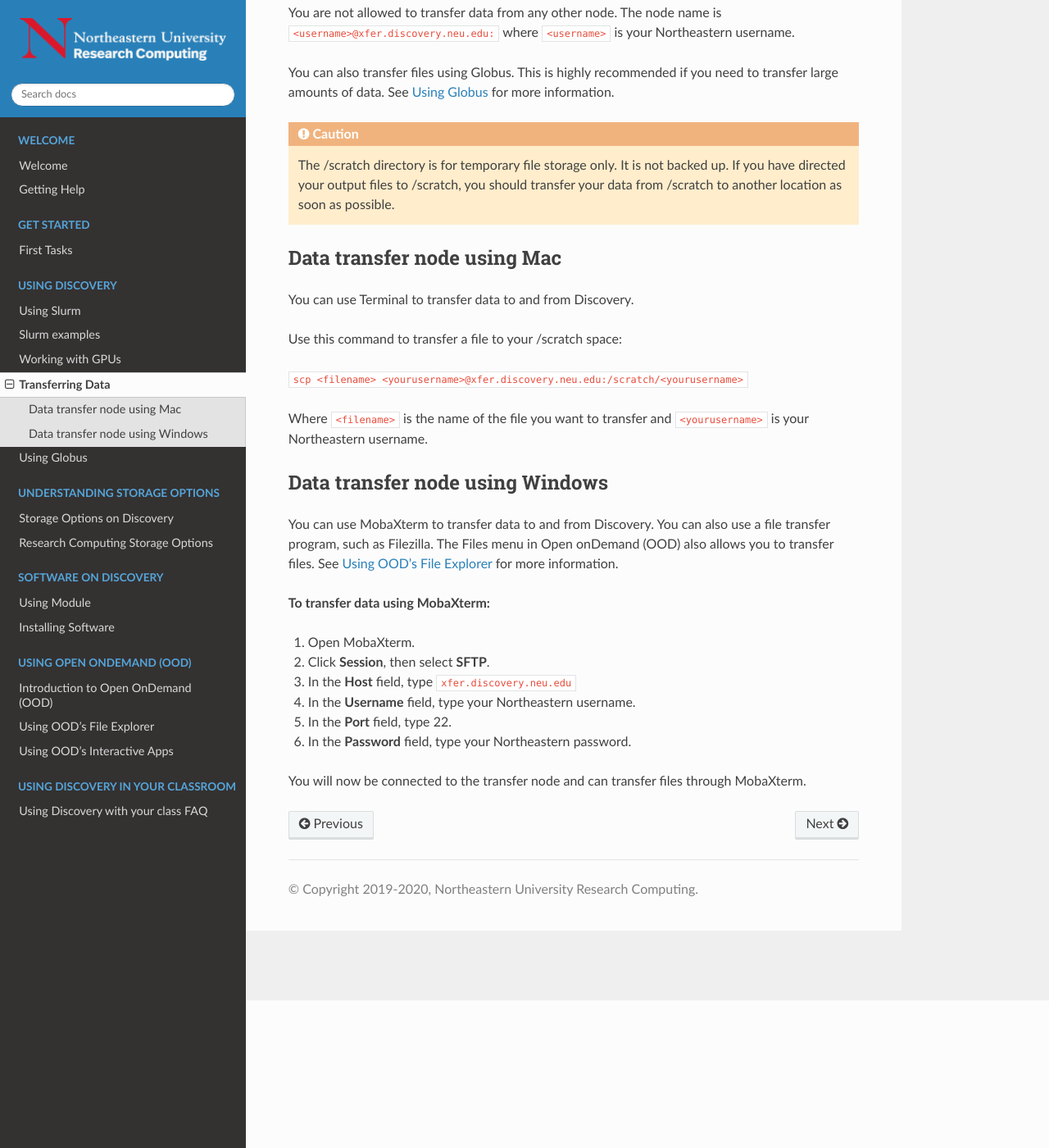
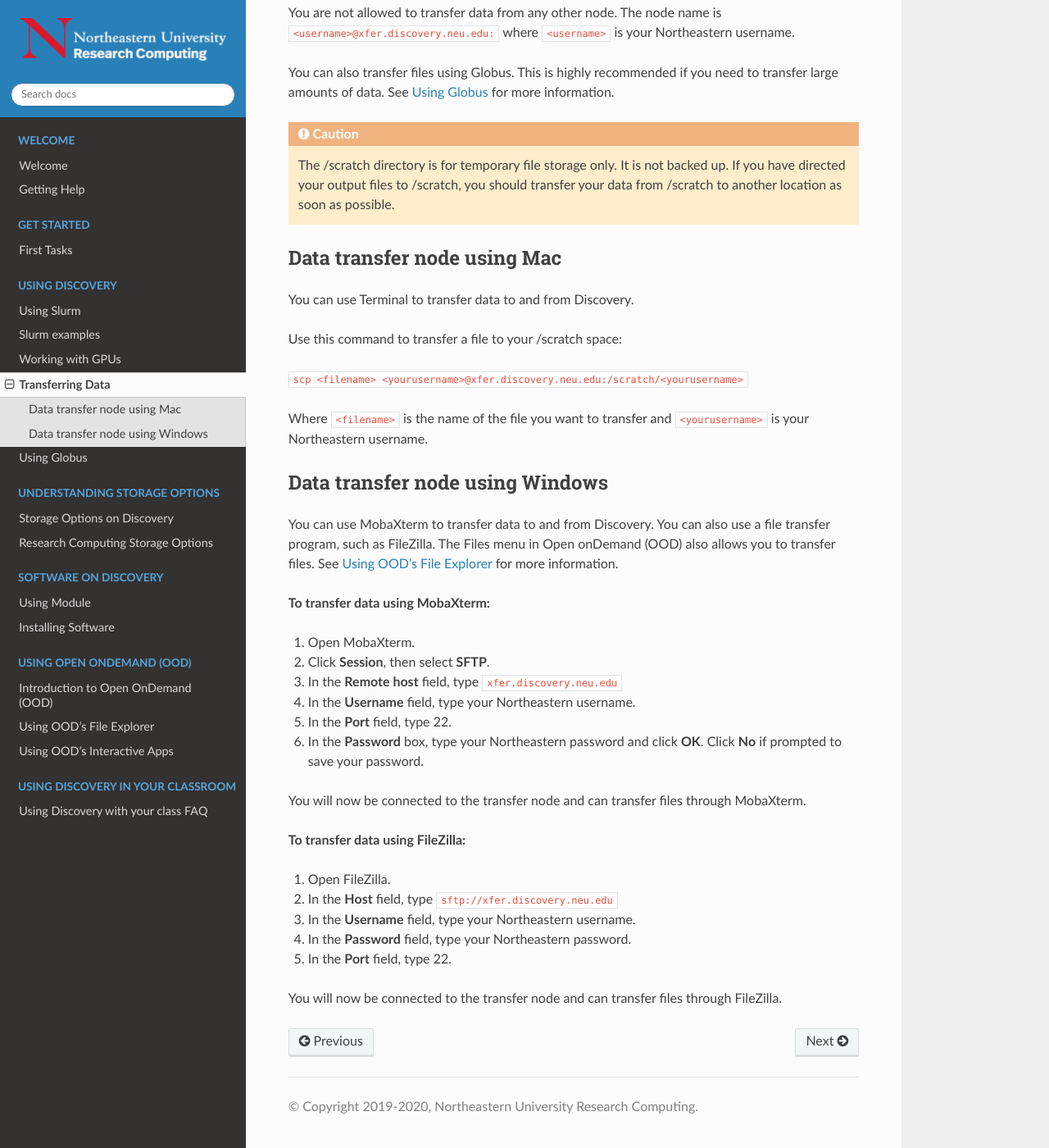
Before and after one commit to northeastern-rc/rc-public-documentation, a Sphinx documentation site: the page built from docs/source/using-discovery/transferringdata.rst, in a window 1280 px wide and 1400 px high, scrolled down 180 px. Shown: the whole window at 82% size. Built offline with Sphinx 7.4.7 and the Read the Docs theme 2.0.0, drawn with Linux system fonts in a browser that asks for light colours.

Commit message:
updating transfer data topic

```diff
--- a/docs/source/using-discovery/transferringdata.rst
+++ b/docs/source/using-discovery/transferringdata.rst
@@ -27,7 +27,7 @@
 
 Data transfer node using Windows
 ================================
-You can use MobaXterm to transfer data to and from Discovery. You can also use a file transfer program, such as Filezilla.
+You can use MobaXterm to transfer data to and from Discovery. You can also use a file transfer program, such as FileZilla.
 The Files menu in Open onDemand (OOD) also allows you to transfer files. See :ref:`file_explorer` for more information.
 
 **To transfer data using MobaXterm:**
@@ -36,12 +36,26 @@
 
 2. Click **Session**, then select **SFTP**.
 
-3. In the **Host** field, type ``xfer.discovery.neu.edu``
+3. In the **Remote host** field, type ``xfer.discovery.neu.edu``
 
 4. In the **Username** field, type your Northeastern username.
 
 5. In the **Port** field, type 22.
 
-6. In the **Password** field, type your Northeastern password.
+6. In the **Password** box, type your Northeastern password and click **OK**. Click **No** if prompted to save your password.
 
 You will now be connected to the transfer node and can transfer files through MobaXterm.
+
+**To transfer data using FileZilla:**
+
+1. Open FileZilla.
+
+2. In the **Host** field, type ``sftp://xfer.discovery.neu.edu``
+
+3. In the **Username** field, type your Northeastern username.
+
+4. In the **Password** field, type your Northeastern password.
+
+5. In the **Port** field, type 22.
+
+You will now be connected to the transfer node and can transfer files through FileZilla.
```
Also changed, not shown: 5 other files.
